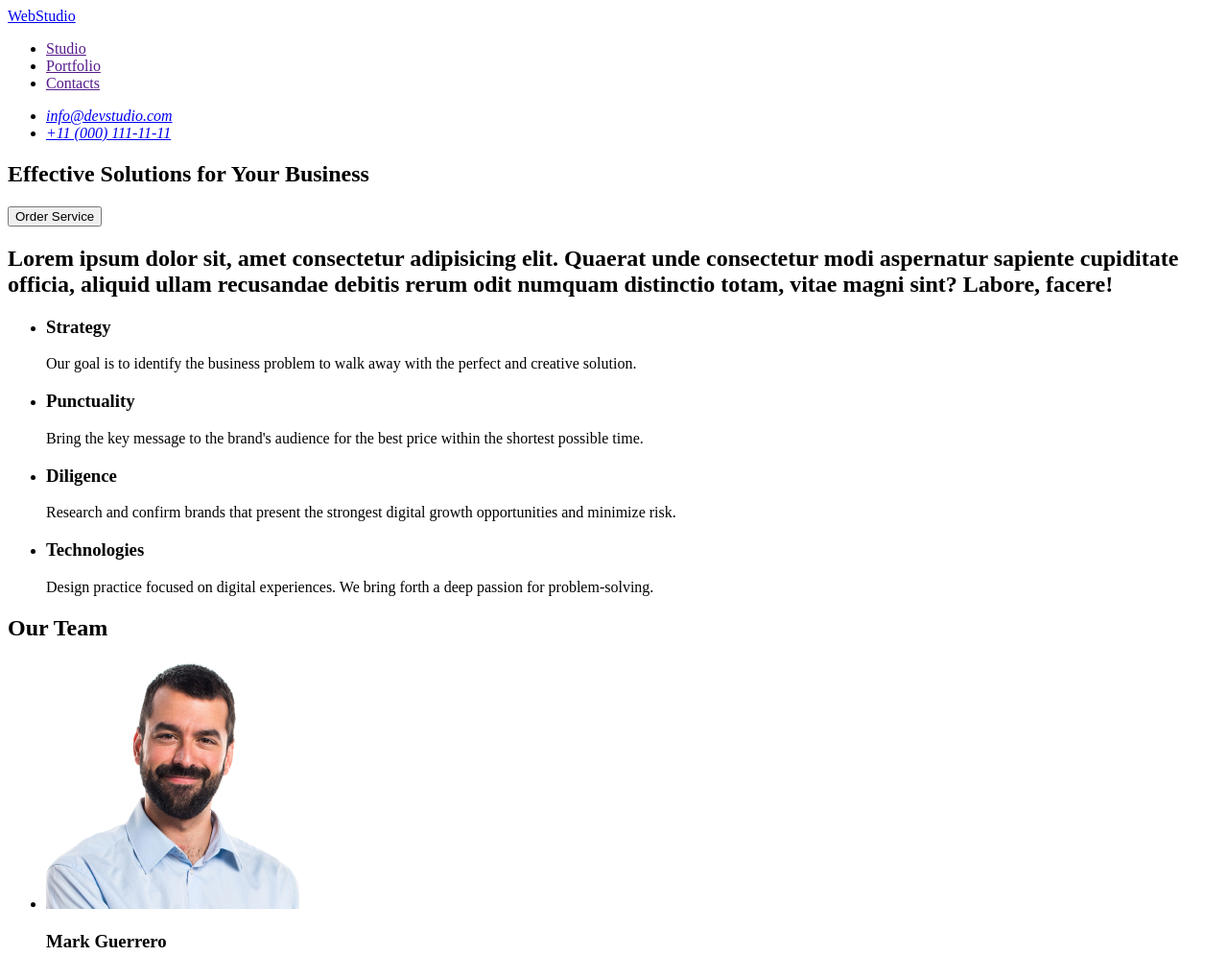
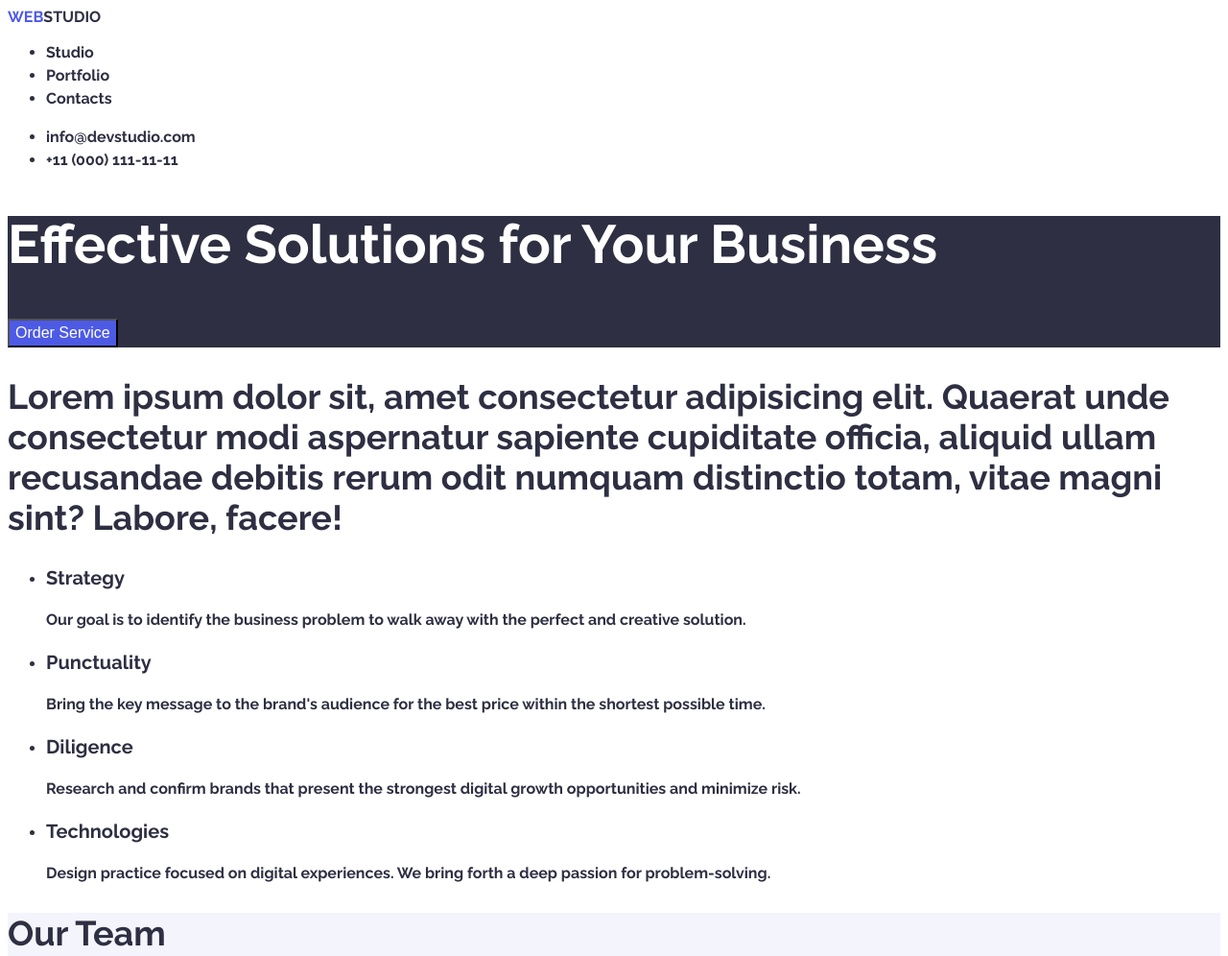
Before and after one commit to AnnaEmkha/goit-markup-hw-02, a plain HTML site: page index.html in a window 1280 px wide. Shown: the top 996 px of the page at 96% size. Drawn offline with Linux system fonts and the light colour scheme.

Commit message:
додала стилі

```diff
--- /dev/null
+++ b/CSS/style.css
@@ -0,0 +1,76 @@
+body {
+  background: #ffffff;
+  font-family: "Roboto", sans-serif;
+  font-family: "Raleway", sans-serif;
+  color: #2e2f42;
+}
+/*menu nav*/
+
+.logo {
+  text-transform: uppercase;
+  text-decoration: none;
+  color: inherit;
+}
+.logo-accent {
+  color: #4d5ae5;
+}
+.header-link {
+  font-size: 16px;
+  font-weight: 500;
+  line-height: 1.5;
+  letter-spacing: 2%;
+  text-decoration: none;
+  color: #2e2f42;
+  font-style: normal;
+}
+.contacts-link {
+  font-weight: 400;
+  font-size: 16px;
+  line-height: 1.5;
+  letter-spacing: 2%;
+  text-decoration: none;
+  color: #2e2f42;
+  font-style: normal;
+}
+/*main page*/
+
+.main-page-section {
+  background: #2e2f42;
+}
+.main-title {
+  color: #ffffff;
+  font-size: 56px;
+  font-weight: 700;
+  line-height: 1.07;
+  letter-spacing: 2%;
+}
+.main-page-button {
+  font-size: 16px;
+  line-height: 1.5;
+  font-weight: 500;
+  letter-spacing: 4%;
+  background: #4d5ae5;
+  color: #ffffff;
+  cursor: pointer;
+}
+.title {
+  font-size: 36px;
+  font-weight: 700;
+  letter-spacing: 2%;
+}
+.subtitle {
+  font-size: 20px;
+  font-weight: 500;
+  letter-spacing: 2%;
+}
+.body-text {
+  font-size: 16px;
+  line-height: 1.5;
+}
+.team-seaction {
+  background: #f4f4fd;
+}
+.page-footer {
+  background: #2e2f42;
+  color: #f4f4fd;
+}
--- a/index.html
+++ b/index.html
@@ -3,38 +3,56 @@
   <head>
     <meta charset="UTF-8" />
     <meta name="viewport" content="width=device-width, initial-scale=1.0" />
+
+    <link rel="preconnect" href="https://fonts.googleapis.com" />
+    <link rel="preconnect" href="https://fonts.gstatic.com" crossorigin />
+    <link
+      href="https://fonts.googleapis.com/css2?family=Raleway:wght@700&family=Roboto:wght@400;500;700&display=swap"
+      rel="stylesheet"
+    />
+    <link rel="stylesheet" href="./CSS/style.css" />
     <title>Document</title>
   </head>
   <!---Main page-->
   <body>
-    <header>
+    <header class="header-page">
       <!-- menu nav-->
       <nav>
-        <a href="./index.html">WebStudio</a>
+        <a class="logo" href="./index.html"
+          ><span class="logo-accent">Web</span>Studio</a
+        >
         <ul>
-          <li><a href="" target="_blank">Studio</a></li>
-          <li><a href="" target="_blank">Portfolio</a></li>
-          <li><a href="" target="_blank">Contacts</a></li>
+          <li><a class="header-link" href="" target="_blank">Studio</a></li>
+          <li><a class="header-link" href="" target="_blank">Portfolio</a></li>
+          <li><a class="header-link" href="" target="_blank">Contacts</a></li>
         </ul>
       </nav>
       <!--Address-->
       <address>
-        <ul>
-          <li><a href="mailto:info@devstudio.com">info@devstudio.com</a></li>
-          <li><a href="tel:+110001111111">+11 (000) 111-11-11</a></li>
+        <ul class="contacts">
+          <li>
+            <a class="contacts-link" href="mailto:info@devstudio.com"
+              >info@devstudio.com</a
+            >
+          </li>
+          <li>
+            <a class="contacts-link" href="tel:+110001111111"
+              >+11 (000) 111-11-11</a
+            >
+          </li>
         </ul>
       </address>
     </header>
-    <main>
+    <main class="main-page">
       <!--Section 1-->
-      <section>
-        <h1>Effective Solutions for Your Business</h1>
-        <button type="button">Order Service</button>
+      <section class="main-page-section">
+        <h1 class="main-title">Effective Solutions for Your Business</h1>
+        <button class="main-page-button" type="button">Order Service</button>
       </section>
 
       <!--Section 2-->
       <section>
-        <h2>
+        <h2 class="title">
           Lorem ipsum dolor sit, amet consectetur adipisicing elit. Quaerat unde
           consectetur modi aspernatur sapiente cupiditate officia, aliquid ullam
           recusandae debitis rerum odit numquam distinctio totam, vitae magni
@@ -42,29 +60,29 @@
         </h2>
         <ul>
           <li>
-            <h3>Strategy</h3>
-            <p>
+            <h3 class="subtitle">Strategy</h3>
+            <p class="body-text">
               Our goal is to identify the business problem to walk away with the
               perfect and creative solution.
             </p>
           </li>
           <li>
-            <h3>Punctuality</h3>
-            <p>
+            <h3 class="subtitle">Punctuality</h3>
+            <p class="body-text">
               Bring the key message to the brand's audience for the best price
               within the shortest possible time.
             </p>
           </li>
           <li>
-            <h3>Diligence</h3>
-            <p>
+            <h3 class="subtitle">Diligence</h3>
+            <p class="body-text">
               Research and confirm brands that present the strongest digital
               growth opportunities and minimize risk.
             </p>
           </li>
           <li>
-            <h3>Technologies</h3>
-            <p>
+            <h3 class="subtitle">Technologies</h3>
+            <p class="body-text">
               Design practice focused on digital experiences. We bring forth a
               deep passion for problem-solving.
             </p>
@@ -73,40 +91,101 @@
       </section>
 
       <!--Section 3-->
-      <section>
-        <h2>Our Team</h2>
+      <section class="team-seaction">
+        <h2 class="title">Our Team</h2>
         <ul>
           <li>
             <!--Team card 1-->
             <img src="./images/pd.jpg" width="264" alt="Mark Guerrero foto" />
-            <h3>Mark Guerrero</h3>
-            <p>Product Designer</p>
+            <h3 class="subtitle">Mark Guerrero</h3>
+            <p class="body-text">Product Designer</p>
           </li>
           <!--Team card 2-->
           <li>
             <img src="./images/fd.jpg" width="264" alt="Tom Ford foto" />
-            <h3>Tom Ford</h3>
-            <p>Frontend Developer</p>
+            <h3 class="subtitle">Tom Ford</h3>
+            <p class="body-text">Frontend Developer</p>
           </li>
           <!--Team card 3-->
           <li>
             <img src="./images/mg.jpg" width="264" alt="Camila Garcia foto" />
-            <h3>Camila Garcia</h3>
-            <p>Marketing</p>
+            <h3 class="subtitle">Camila Garcia</h3>
+            <p class="body-text">Marketing</p>
           </li>
           <!--Team card 4-->
           <li>
             <img src="./images/ui.jpg" width="264" alt="Daniel Wilson foto" />
-            <h3>Daniel Wilson</h3>
-            <p>UI Designer</p>
+            <h3 class="subtitle">Daniel Wilson</h3>
+            <p class="body-text">UI Designer</p>
+          </li>
+        </ul>
+      </section>
+      <!--Section 4-->
+      <section>
+        <h2 class="title">Our Portfolio</h2>
+        <!--Row1-->
+        <ul class="portfolio-list">
+          <!--Project card 1-->
+          <li class="portfolio-item">
+            <img src="./images/ba.jpg" width="360" alt="Banking App images" />
+            <h3 class="subtitle">Banking App</h3>
+            <p class="body-text">App</p>
+          </li>
+          <!--Project card 2-->
+          <li class="portfolio-item">
+            <img
+              src="./images/cp.jpg"
+              width="360"
+              alt="Cashless Payment images"
+            />
+            <h3 class="subtitle">Cashless Payment</h3>
+            <p class="body-text">Marketing</p>
+          </li>
+          <!--Project card 3-->
+          <li class="portfolio-item">
+            <img src="./images/ma.jpg" width="360" alt="Meditaion App images" />
+            <h3 class="subtitle">Meditaion App</h3>
+            <p class="body-text">App</p>
+          </li>
+        </ul>
+
+        <!--Row2-->
+        <ul class="portfolio-list">
+          <!--Project card 4-->
+          <li class="portfolio-item">
+            <img src="./images/ts.jpg" width="360" alt="Taxi Service images" />
+            <h3 class="subtitle">Taxi Service</h3>
+            <p class="body-text">Marketing</p>
+          </li>
+          <!--Project card 5-->
+          <li class="portfolio-item">
+            <img
+              src="./images/si.jpg"
+              width="360"
+              alt="Screen Illustrations images"
+            />
+            <h3 class="subtitle">Screen Illustrations</h3>
+            <p class="body-text">Design</p>
+          </li>
+          <!--Project card 6-->
+          <li class="portfolio-item">
+            <img
+              src="./images/oc.jpg"
+              width="360"
+              alt="Online Courses images"
+            />
+            <h3 class="subtitle">Online Courses</h3>
+            <p class="body-text">Marketing</p>
           </li>
         </ul>
       </section>
     </main>
 
-    <footer>
-      <a href="./index.html">WebStudio</a>
-      <p>
+    <footer class="page-footer">
+      <a class="logo" href="./index.html"
+        ><span class="logo-accent">Web</span>Studio</a
+      >
+      <p class="body-text">
         Increase the flow of customers and sales for your business with digital
         marketing &#38; growth solutions.
       </p>
```
Also changed, not shown: images/ba.jpg (added), images/cp.jpg (added), images/ma.jpg (added), images/oc.jpg (added), images/si.jpg (added), images/ts.jpg (added).
